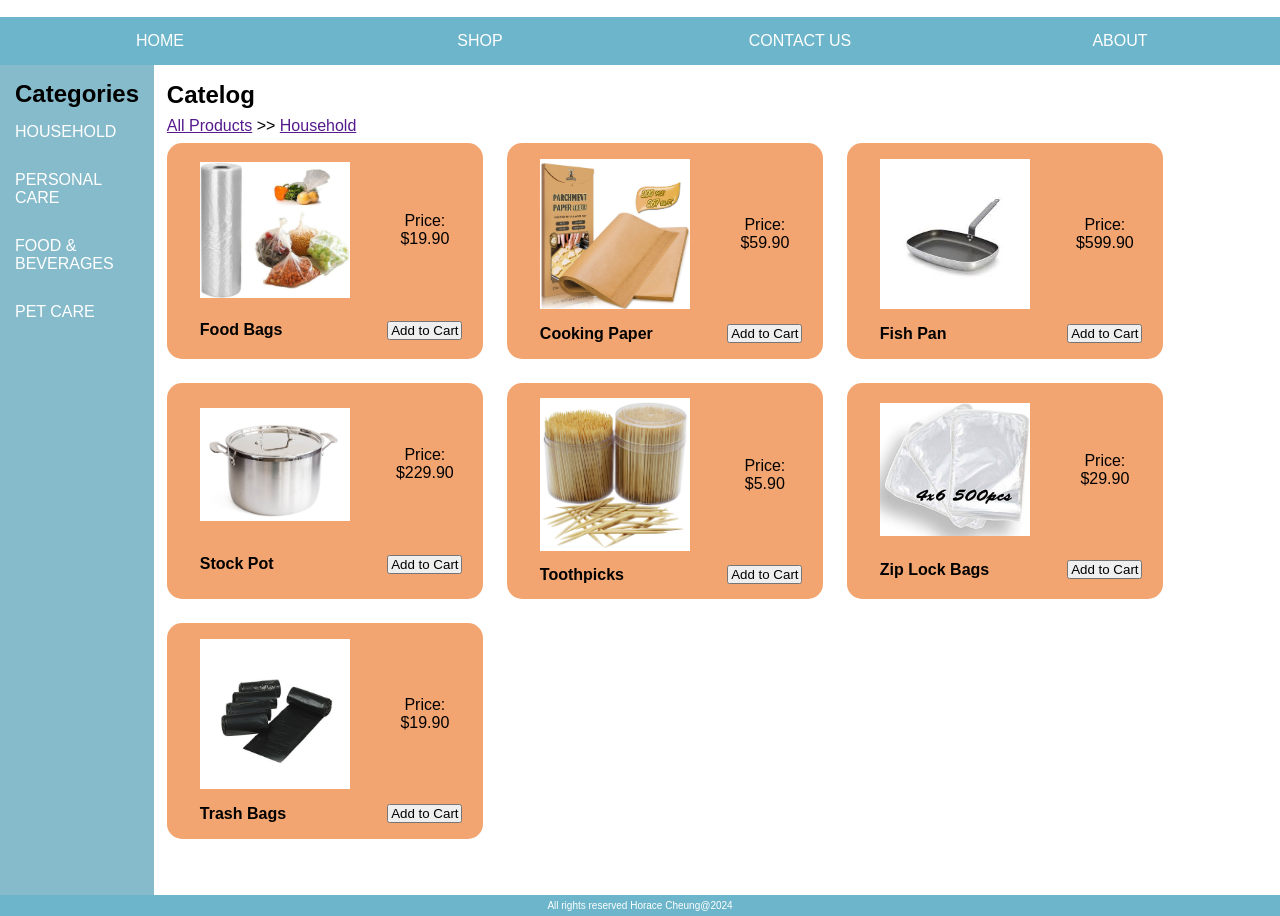
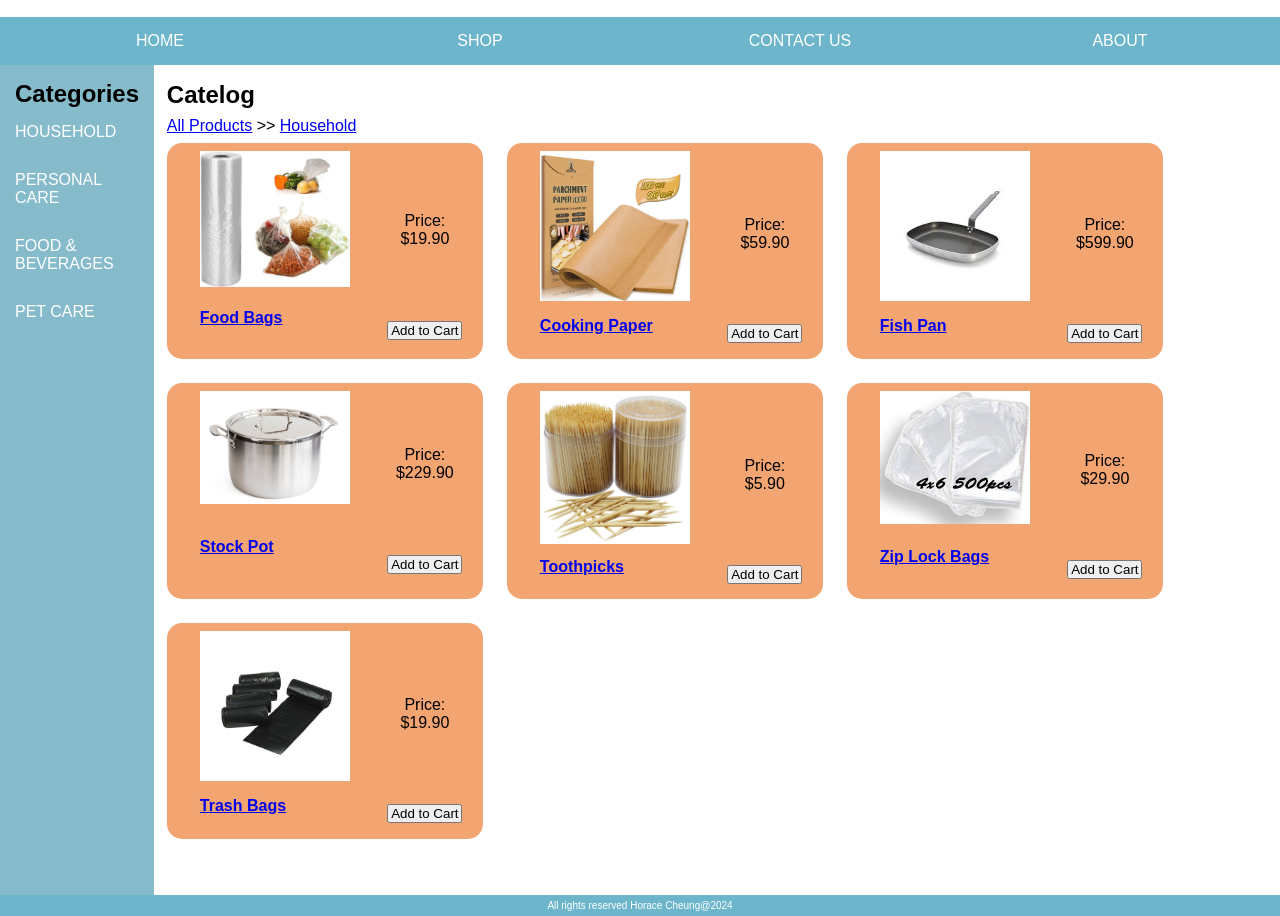
Before and after one commit to 1155206560/1155206560.github.io, a plain HTML site: page index.html in a window 1280 px wide. Shown: the part 60-976 px from the top of the page. Drawn offline with Linux system fonts and the light colour scheme.

Commit message:
added links

```diff
--- a/index.html
+++ b/index.html
@@ -42,8 +42,8 @@
         </header>
         <nav class="navbar">
             <ul class="navlist">
-                <li><a href="">Home</a></li>
-                <li><a href="">Shop</a></li>
+                <li><a href="/index.html">Home</a></li>
+                <li><a href="/index.html">Shop</a></li>
                 <li><a href="">Contact Us</a></li>
                 <li><a href="">About</a></li>
             </ul>
@@ -52,7 +52,7 @@
             <aside>
                 <h2>Categories</h2>
                 <ul>
-                    <li><a href="">Household</a></li>
+                    <li><a href="/index.html">Household</a></li>
                     <li><a href="">Personal Care</a></li>
                     <li><a href="">Food & Beverages</a></li>
                     <li><a href="">Pet Care</a></li>
@@ -61,48 +61,48 @@
 
             <section>
                 <h2>Catelog</h2>
-                <p><a href="">All Products</a> >> <a href="">Household</a></p>
+                <p><a href="/index.html">All Products</a> >> <a href="/index.html">Household</a></p>
                     <div class="catelog">
                         <div class="product" id="product1">
-                            <img class="grid-col-span-2 center" src="/img/product/foodbag.jpeg" alt="Product Image" width="500" height="600">
+                            <a href="/household/product.html" class="grid-col-span-2"><img class="grid-col-span-2 center" src="/img/product/foodbag.jpeg" alt="Product Image" width="500" height="600"></a>
                             <p class="center text-align-center">Price: $19.90</p>
-                            <h4 class="grid-col-span-2 center">Food Bags</h4>
+                            <a href="/household/product.html" class="grid-col-span-2"><h4 class="grid-col-span-2 center">Food Bags</h4></a>
                             <button class="center">Add to Cart</button>
                         </div>
                         <div class="product" id="product2">
-                            <img class="grid-col-span-2 center" src="/img/product/cookingpaper.jpg" alt="Product Image" width="500" height="600">
+                            <a href="/household/product.html" class="grid-col-span-2"><img class="grid-col-span-2 center" src="/img/product/cookingpaper.jpg" alt="Product Image" width="500" height="600"></a>
                             <p class="center text-align-center">Price: $59.90</p>
-                            <h4 class="grid-col-span-2 center">Cooking Paper</h4>
+                            <a href="/household/product.html" class="grid-col-span-2"><h4 class="center">Cooking Paper</h4></a>
                             <button class="center">Add to Cart</button>
                         </div>
                         <div class="product" id="product3">
-                            <img class="grid-col-span-2 center" src="/img/product/fishpan.jpg" alt="Product Image" width="500" height="600">
+                            <a href="/household/product.html" class="grid-col-span-2"><img class="grid-col-span-2 center" src="/img/product/fishpan.jpg" alt="Product Image" width="500" height="600"></a>
                             <p class="center text-align-center">Price: $599.90</p>
-                            <h4 class="grid-col-span-2 center">Fish Pan</h4>
+                            <a href="/household/product.html" class="grid-col-span-2"><h4 class="grid-col-span-2 center">Fish Pan</h4></a>
                             <button class="center">Add to Cart</button>
                         </div>
                         <div class="product" id="product4">
-                            <img class="grid-col-span-2 center" src="/img/product/stockpot.jpg" alt="Product Image" width="500" height="600">
+                            <a href="/household/product.html" class="grid-col-span-2"><img class="grid-col-span-2 center" src="/img/product/stockpot.jpg" alt="Product Image" width="500" height="600"></a>
                             <p class="center text-align-center">Price: $229.90</p>
-                            <h4 class="grid-col-span-2 center">Stock Pot</h4>
+                            <a href="/household/product.html" class="grid-col-span-2"><h4 class="grid-col-span-2 center">Stock Pot</h4></a>
                             <button class="center">Add to Cart</button>
                         </div>
                         <div class="product" id="product5">
-                            <img class="grid-col-span-2 center" src="/img/product/toothpick.jpg" alt="Product Image" width="500" height="600">
+                            <a href="/household/product.html" class="grid-col-span-2"><img class="grid-col-span-2 center" src="/img/product/toothpick.jpg" alt="Product Image" width="500" height="600"></a>
                             <p class="center text-align-center">Price: $5.90</p>
-                            <h4 class="grid-col-span-2 center">Toothpicks</h4>
+                            <a href="/household/product.html" class="grid-col-span-2"><h4 class="grid-col-span-2 center">Toothpicks</h4></a>
                             <button class="center">Add to Cart</button>
                         </div>
                         <div class="product" id="product6">
-                            <img class="grid-col-span-2 center" src="/img/product/ziplockbag.jpg" alt="Product Image" width="500" height="600">
+                            <a href="/household/product.html" class="grid-col-span-2"><img class="grid-col-span-2 center" src="/img/product/ziplockbag.jpg" alt="Product Image" width="500" height="600"></a>
                             <p class="center text-align-center">Price: $29.90</p>
-                            <h4 class="grid-col-span-2 center">Zip Lock Bags</h4>
+                            <a href="/household/product.html" class="grid-col-span-2"><h4 class="grid-col-span-2 center">Zip Lock Bags</h4></a>
                             <button class="center">Add to Cart</button>
                         </div>
                         <div class="product" id="product7">
-                            <img class="grid-col-span-2 center" src="/img/product/Trashbag.jpg" alt="Product Image" width="500" height="600">
+                            <a href="/household/product.html" class="grid-col-span-2"><img class="grid-col-span-2 center" src="/img/product/Trashbag.jpg" alt="Product Image" width="500" height="600"></a>
                             <p class="center text-align-center">Price: $19.90</p>
-                            <h4 class="grid-col-span-2 center">Trash Bags</h4>
+                            <a href="/household/product.html" class="grid-col-span-2"><h4 class="grid-col-span-2 center vert-center">Trash Bags</h4></a>
                             <button class="center">Add to Cart</button>
                         </div>
                     </div>
--- a/style.css
+++ b/style.css
@@ -190,3 +190,7 @@ section p {
     text-align: center;
     text-decoration: none;
 }
+.vert-center {
+    display: flex;
+    align-items: center;
+}
```
Also changed, not shown: household/product.html (+4 -4 lines).
